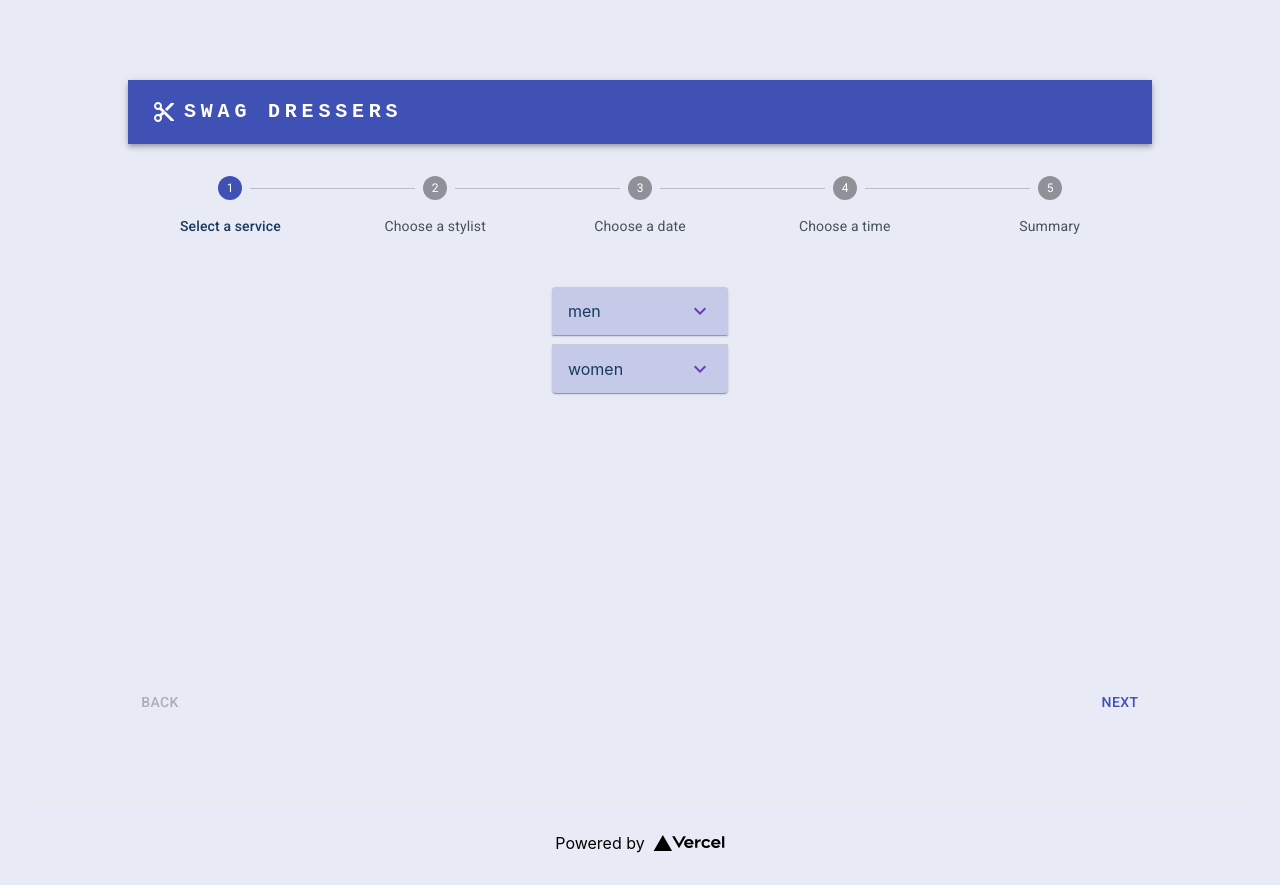
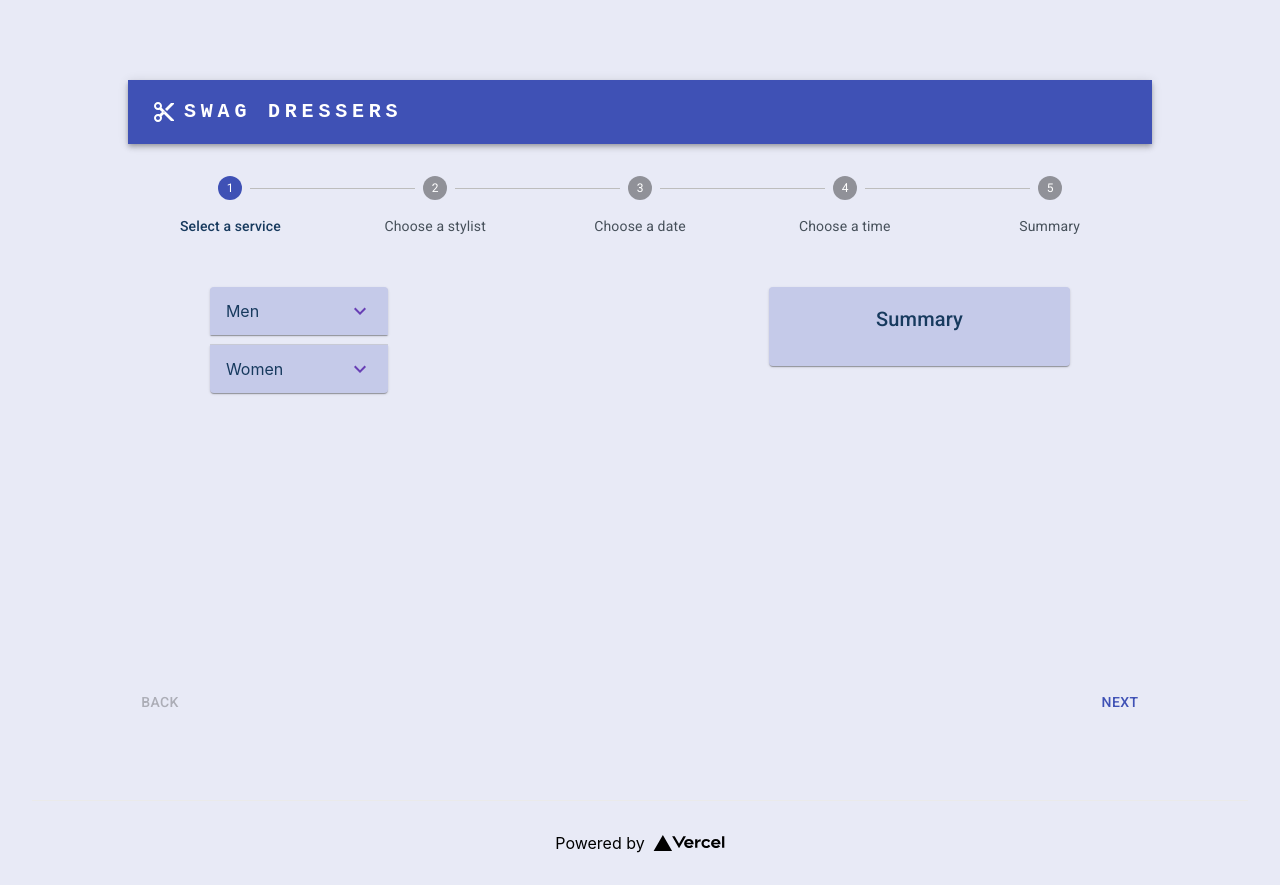
Before and after one commit to dylncheng/square-booking-application, a Next.js app: page / in a window 1280 px wide. Built offline with nearby package versions, Linux system fonts and the light colour scheme.

Commit message:
added summary box with state updates

```diff
--- a/components/form/Employee.js
+++ b/components/form/Employee.js
@@ -9,12 +9,15 @@ import React from 'react'
 import { Box } from '@mui/system';
 
 
-export default function Employee({ employees }) {
+export default function Employee({ employees, selectedEmployee, setSelectedEmployee }) {
   return (
     <>
       <Box>
         <FormControl>
-          <RadioGroup>
+          <RadioGroup
+            onChange={(e, value) => setSelectedEmployee(value)}
+            value={selectedEmployee}
+          >
             {
               employees.map((employee, index) => {
                 return(
--- a/components/form/Services.js
+++ b/components/form/Services.js
@@ -9,13 +9,8 @@ import FormLabel from '@mui/material/FormLabel';
 import React from 'react'
 
 
-const services = {
 
-}
-
-
-
-export default function Services({ services }) {
+export default function Services({ services, selectedService, setSelectedService }) {
     return (
         <>
             <FormControl>
@@ -23,6 +18,8 @@ export default function Services({ services }) {
                     aria-labelledby="demo-radio-buttons-group-label"
                     defaultValue="none"
                     name="service"
+                    onChange={(e, value) => setSelectedService(value)}
+                    value={selectedService}
                 >
                 { Object.keys(services).map((name) => {
                     return (
--- a/pages/home/index.js
+++ b/pages/home/index.js
@@ -1,7 +1,7 @@
-import { useState } from "react"
+import { useEffect, useState } from "react"
 import styles from '../../styles/landing.module.css'
 import Button from '@mui/material/Button'
-import { StepContent, Stepper, Step, Typography, StepLabel, Box } from "@mui/material";
+import { StepContent, Stepper, Step, Typography, StepLabel, Box, Card, CardContent } from "@mui/material";
 import HorizontalLinearStepper from "../../components/form/HorizontalLinearStepper"
 import Header from "../../components/header/Header"
 import Services from "../../components/form/Services";
@@ -30,14 +30,16 @@ const store = {
         }
       ],
     services: {
-        men: ['perm', 'haircut', 'hair color'],
-        women: ['straight perm', 'blow dry', 'haircut', 'hair color']
+        'Men': ['Perm', 'Haircut', 'Hair Color'],
+        'Women': ['Straight Perm', 'Blow dry', 'Haircut', 'Hair Color']
     }
 }
 
 export default function Landing({client}) {
     const [step, setStep] = useState(1);
     const [activeStep, setActiveStep] = useState(0);
+    const [selectedService, setSelectedService] = useState(null);
+    const [selectedEmployee, setSelectedEmployee] = useState(null);
 
     const handleBack = () => {
         setActiveStep((prevActiveStep) => prevActiveStep - 1);
@@ -72,19 +74,39 @@ export default function Landing({client}) {
                 </>
             ) : (
                 <>
-                    <Box sx={{ display: 'flex', flexDirection: 'row', justifyContent:'center', minWidth:'100%', marginTop:'5%' }}>
+                    <Box sx={{ display:'flex', flexDirection: 'row', justifyContent:'space-between', marginTop:'5%', marginRight:'8%', marginLeft:'8%' }}>
+                        <Box sx={{ maxWidth:'50%' }}>
                             {steps.map((step, index) => {
                                 return(
                                     <React.Fragment key={index}>
-                                    {index == 0 && activeStep == 0 && <Services key={index} services={store.services}/>}
-                                    {index == 1 && activeStep == 1 && <Employee key={index} employees={store.employees} />}
+                                        {index == 0 && activeStep == 0 && <Services key={index} services={store.services} selectedService={selectedService} setSelectedService={setSelectedService}/>}
+                                        {index == 1 && activeStep == 1 && <Employee key={index} employees={store.employees} selectedEmployee={selectedEmployee} setSelectedEmployee={setSelectedEmployee}/>}
                                         {index == 2 && activeStep == 2 && <Date key={index}/>}
                                         {activeStep == 3}
                                     </React.Fragment>
                                 );
 
                                 })}
-
+                        </Box>
+                        <Card className="summary" sx={{width:'35%', height:'60%'}}>
+                            <CardContent>
+                                <Typography sx={{textAlign:'center', display:'block'}} variant='h6' gutterBottom>
+                                    Summary
+                                </Typography>
+                                {
+                                    selectedService &&
+                                    <Typography variant='p' sx={{display:'block', textAlign:'center'}}>
+                                        Selected Service: {selectedService.split('-')[1]}
+                                    </Typography>
+                                }
+                                {
+                                    selectedEmployee &&
+                                    <Typography variant='p' sx={{display:'block', textAlign:'center'}}>
+                                        Selected Employee: {selectedEmployee}
+                                    </Typography>
+                                }
+                            </CardContent>
+                        </Card>
                     </Box>
                     <Box sx={{ display: 'flex', flexDirection: 'row', pt: 2, position:'absolute', bottom: 0, minWidth:'100%' }} >
                         <Button
```
Lines whose indentation alone changed are shown as unchanged.
